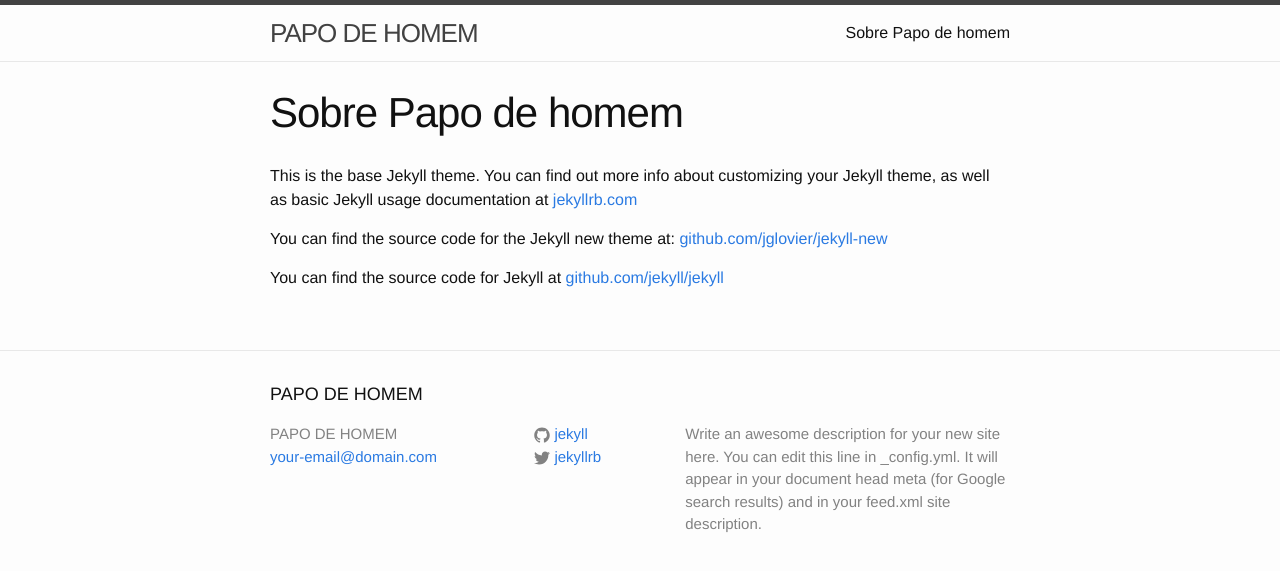
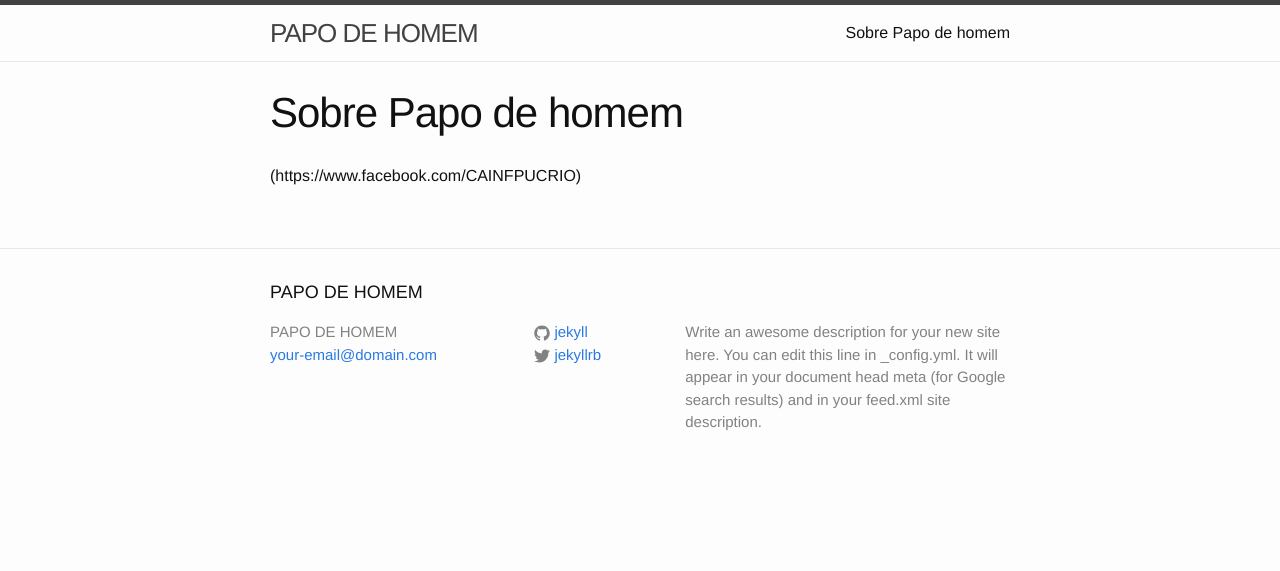
Before and after one commit to cainfpucrio/cainfpucrio.github.io, a Jekyll site: the page built from about.md, in a window 1280 px wide. Shown: the top 571 px of the page. Built offline with Jekyll 4.4.1, drawn with Linux system fonts in a browser that asks for light colours.

Commit message:
Update about.md

```diff
--- a/about.md
+++ b/about.md
@@ -4,8 +4,4 @@
 permalink: /about/
 ---
 
-This is the base Jekyll theme. You can find out more info about customizing your Jekyll theme, as well as basic Jekyll usage documentation at [jekyllrb.com](http://jekyllrb.com/)
-
-You can find the source code for the Jekyll new theme at: [github.com/jglovier/jekyll-new](https://github.com/jglovier/jekyll-new)
-
-You can find the source code for Jekyll at [github.com/jekyll/jekyll](https://github.com/jekyll/jekyll)
+(https://www.facebook.com/CAINFPUCRIO)
```
